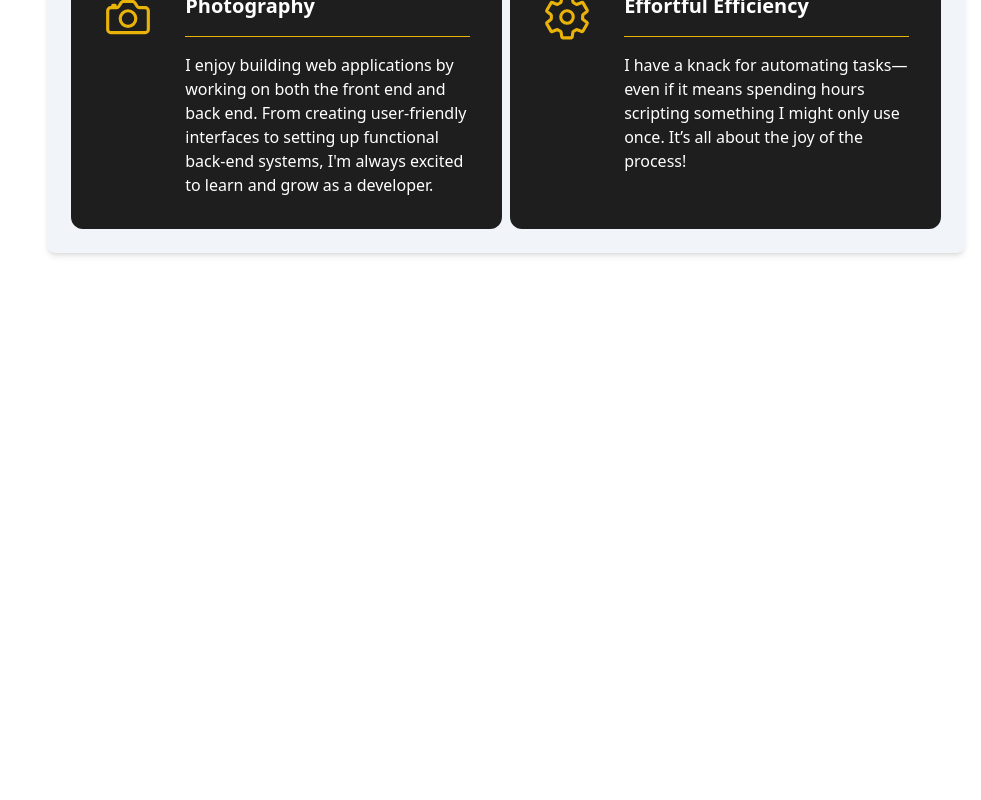
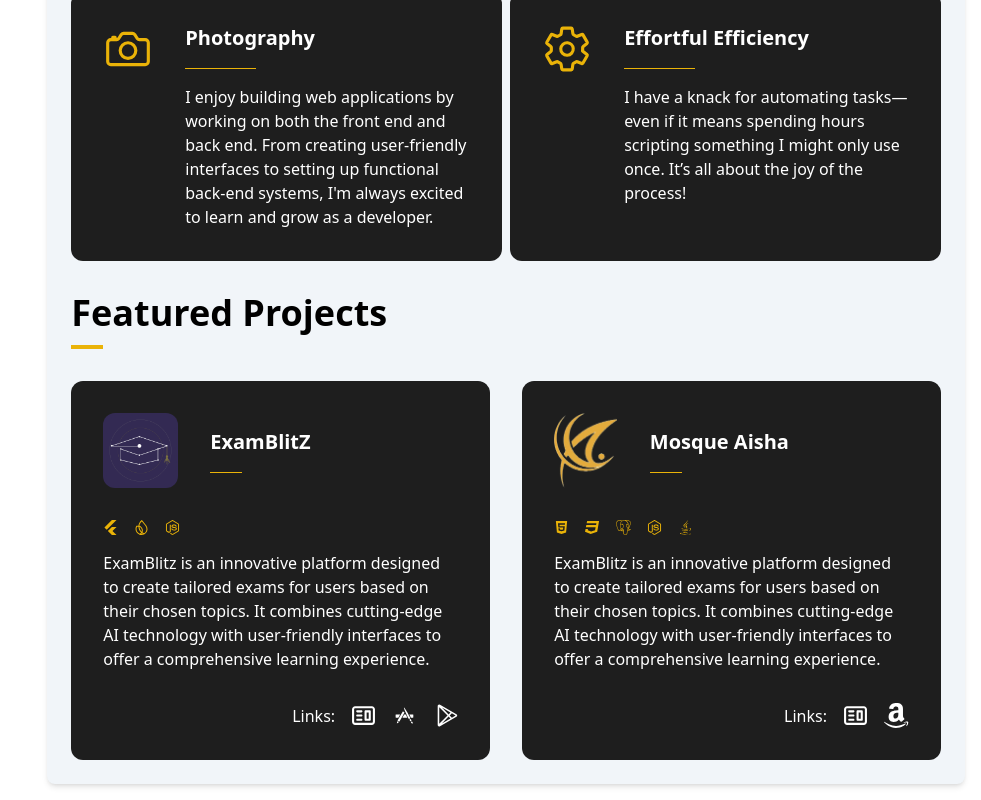
Before and after one commit to khurramayubi/khurramayubi.github.io, a React (Vite) app: page / in a window 1280 px wide. Shown: the part 881-1681 px from the top of the page, without its empty margins (299-1280 px from the left). Before the commit the page ends 1150 px from the top, so only its background shows below. Built offline with nearby package versions, Linux system fonts and the light colour scheme.

Commit message:
Add feature projects card

```diff
--- a/src/components/AboutMe.tsx
+++ b/src/components/AboutMe.tsx
@@ -6,11 +6,20 @@ import {
 	IoSettingsOutline
 } from "react-icons/io5";
 import SectionHeader from "./Section/SectionHeader";
+import examBlitzlogo from "../assets/projects/examblitz/logo.png";
+import mosqueaishaLogo from "../assets/projects/mosque-aisha/logo.png";
+import { DiAppstore } from "react-icons/di";
+import { PiGooglePlayLogo } from "react-icons/pi";
+import { FaFlutter } from "react-icons/fa6";
+import { SiFirebase, SiPostgresql } from "react-icons/si";
+import { FaCss3, FaHtml5, FaJava, FaNodeJs } from "react-icons/fa";
+import SectionCard from "./Section/SectionCard";
+import { BsAmazon } from "react-icons/bs";
 
 export default function AboutMe() {
 	return (
 		<>
-			<div className="prose pb-8">
+			<div className="prose">
 				<p>
 					Hi, I'm Khurram, a passionate coder who thrives on the thrill of
 					building and bringing ideas to life. Nothing energizes me more than
@@ -69,6 +78,36 @@ export default function AboutMe() {
 					</div>
 				</div>
 			</div>
+			<SectionHeader heading="Featured Projects" />
+			<div className="flex flex-col lg:flex-row gap-8">
+				<SectionCard
+					title="ExamBlitZ"
+					imgSrc={examBlitzlogo}
+					techUsedIcons={[FaFlutter, SiFirebase, FaNodeJs]}
+					links={[
+						{ link: "", icon: CgWebsite },
+						{ link: "", icon: DiAppstore },
+						{ link: "", icon: PiGooglePlayLogo }
+					]}
+					description="	ExamBlitz is an innovative platform designed to create tailored
+							exams for users based on their chosen topics. It combines
+							cutting-edge AI technology with user-friendly interfaces to offer
+							a comprehensive learning experience."
+				/>
+				<SectionCard
+					title="Mosque Aisha"
+					imgSrc={mosqueaishaLogo}
+					techUsedIcons={[FaHtml5, FaCss3, SiPostgresql, FaNodeJs, FaJava]}
+					links={[
+						{ link: "", icon: CgWebsite },
+						{ link: "", icon: BsAmazon }
+					]}
+					description="	ExamBlitz is an innovative platform designed to create tailored
+							exams for users based on their chosen topics. It combines
+							cutting-edge AI technology with user-friendly interfaces to offer
+							a comprehensive learning experience."
+				/>
+			</div>
 		</>
 	);
 }
--- a/src/components/FeatureBlock.tsx
+++ b/src/components/FeatureBlock.tsx
@@ -15,7 +15,7 @@ export default function FeatureBlock({
 			<Icon size={50} className="text-yellow-500 shrink-0" />
 			<div>
 				<h5 className="text-xl font-bold pb-4">{heading}</h5>
-				<hr className="pb-4 border-yellow-500" />
+				<hr className="pb-4 border-yellow-500 w-1/4" />
 				<p>{description}</p>
 			</div>
 		</div>
--- /dev/null
+++ b/src/components/Section/SectionCard.tsx
@@ -0,0 +1,50 @@
+import { IconType } from "react-icons";
+
+interface Props {
+	imgSrc: string;
+	title: string;
+	description: string;
+	techUsedIcons: IconType[];
+	links: {
+		link: string;
+		icon: IconType;
+	}[];
+}
+
+export default function SectionCard({
+	imgSrc,
+	title,
+	description,
+	techUsedIcons,
+	links
+}: Props) {
+	return (
+		<div className="bg-[#1e1e1e] text-white rounded-xl p-8 flex gap-8 flex-col">
+			<div className="flex gap-8 items-center">
+				<img src={imgSrc} className="rounded-xl shrink-0 h-[75px] w-auto"></img>
+				<div className="flex flex-col">
+					<h5 className="text-xl font-bold pb-4">{title}</h5>
+					<hr className=" border-yellow-500 w-8" />
+				</div>
+			</div>
+			<div>
+				<div className="flex justify-start gap-4 mb-4">
+					{techUsedIcons.map((Icon, index) => (
+						<Icon key={index} size={15} className="text-yellow-500" />
+					))}
+				</div>
+				<p>{description}</p>
+			</div>
+			<div className="flex justify-end items-end gap-4">
+				<p>Links:</p>
+				{links.map(({ icon: Icon, link }, index: number) => {
+					return (
+						<a key={index} href={link}>
+							<Icon className="hover:text-yellow-500" size={25} />
+						</a>
+					);
+				})}
+			</div>
+		</div>
+	);
+}
--- a/src/components/Section/SectionHeader.tsx
+++ b/src/components/Section/SectionHeader.tsx
@@ -12,7 +12,7 @@ const SectionHeader: React.FC<SectionHeaderProps> = ({
 	underlineColor = "bg-yellow-500"
 }) => {
 	return (
-		<div className={"flex-1 pr-6"}>
+		<div className={"flex-1 pr-6 pt-8"}>
 			<h2 className={`${size} font-extrabold mb-3 capitalize`}>{text}</h2>
 			<div className={`w-8 h-1 mb-8 ${underlineColor}`}></div>
 		</div>
--- a/src/output.css
+++ b/src/output.css
@@ -1091,6 +1091,10 @@ video {
   z-index: 10;
 }
 
+.m-0 {
+  margin: 0px;
+}
+
 .mx-auto {
   margin-left: auto;
   margin-right: auto;
@@ -1101,6 +1105,11 @@ video {
   margin-bottom: 0px;
 }
 
+.my-2 {
+  margin-top: 0.5rem;
+  margin-bottom: 0.5rem;
+}
+
 .mb-20 {
   margin-bottom: 5rem;
 }
@@ -1169,6 +1178,10 @@ video {
   height: 100%;
 }
 
+.h-\[75px\] {
+  height: 75px;
+}
+
 .w-32 {
   width: 8rem;
 }
@@ -1189,6 +1202,26 @@ video {
   width: 50%;
 }
 
+.w-1\/4 {
+  width: 25%;
+}
+
+.w-1 {
+  width: 0.25rem;
+}
+
+.w-4 {
+  width: 1rem;
+}
+
+.w-12 {
+  width: 3rem;
+}
+
+.w-\[75px\] {
+  width: 75px;
+}
+
 .flex-1 {
   flex: 1 1 0%;
 }
@@ -1249,12 +1282,24 @@ video {
   align-items: stretch;
 }
 
+.justify-start {
+  justify-content: flex-start;
+}
+
+.justify-end {
+  justify-content: flex-end;
+}
+
 .justify-center {
   justify-content: center;
 }
 
 .justify-between {
   justify-content: space-between;
+}
+
+.justify-around {
+  justify-content: space-around;
 }
 
 .justify-evenly {
@@ -1291,12 +1336,20 @@ video {
   margin-bottom: calc(0.5rem * var(--tw-space-y-reverse));
 }
 
+.place-self-center {
+  place-self: center;
+}
+
 .self-start {
   align-self: flex-start;
 }
 
 .self-center {
   align-self: center;
+}
+
+.justify-self-center {
+  justify-self: center;
 }
 
 .rounded {
@@ -1531,6 +1584,10 @@ video {
   padding: 2rem;
 }
 
+.p-0 {
+  padding: 0px;
+}
+
 .px-4 {
   padding-left: 1rem;
   padding-right: 1rem;
@@ -1599,6 +1656,10 @@ video {
 
 .pr-2 {
   padding-right: 0.5rem;
+}
+
+.pt-8 {
+  padding-top: 2rem;
 }
 
 .text-left {
@@ -1780,11 +1841,27 @@ video {
   text-decoration-line: underline;
 }
 
+.prose-headings\:m-0 :is(:where(h1, h2, h3, h4, h5, h6, th):not(:where([class~="not-prose"],[class~="not-prose"] *))) {
+  margin: 0px;
+}
+
+.prose-headings\:m-4 :is(:where(h1, h2, h3, h4, h5, h6, th):not(:where([class~="not-prose"],[class~="not-prose"] *))) {
+  margin: 1rem;
+}
+
 .prose-headings\:my-0 :is(:where(h1, h2, h3, h4, h5, h6, th):not(:where([class~="not-prose"],[class~="not-prose"] *))) {
   margin-top: 0px;
   margin-bottom: 0px;
 }
 
+.prose-headings\:mb-4 :is(:where(h1, h2, h3, h4, h5, h6, th):not(:where([class~="not-prose"],[class~="not-prose"] *))) {
+  margin-bottom: 1rem;
+}
+
+.prose-headings\:mb-3 :is(:where(h1, h2, h3, h4, h5, h6, th):not(:where([class~="not-prose"],[class~="not-prose"] *))) {
+  margin-bottom: 0.75rem;
+}
+
 .prose-headings\:text-white :is(:where(h1, h2, h3, h4, h5, h6, th):not(:where([class~="not-prose"],[class~="not-prose"] *))) {
   --tw-text-opacity: 1;
   color: rgb(255 255 255 / var(--tw-text-opacity, 1));
```
Also changed, not shown: src/assets/projects/examblitz/logo.png (added), src/assets/projects/mosque-aisha/logo.png (added).
